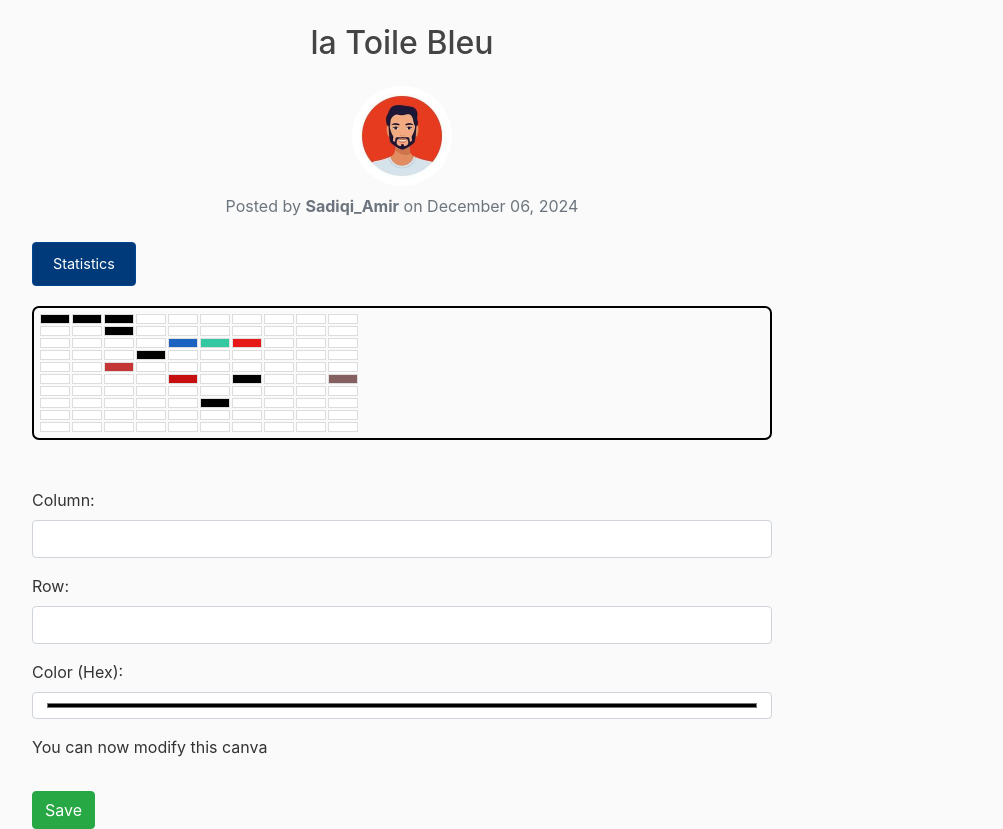
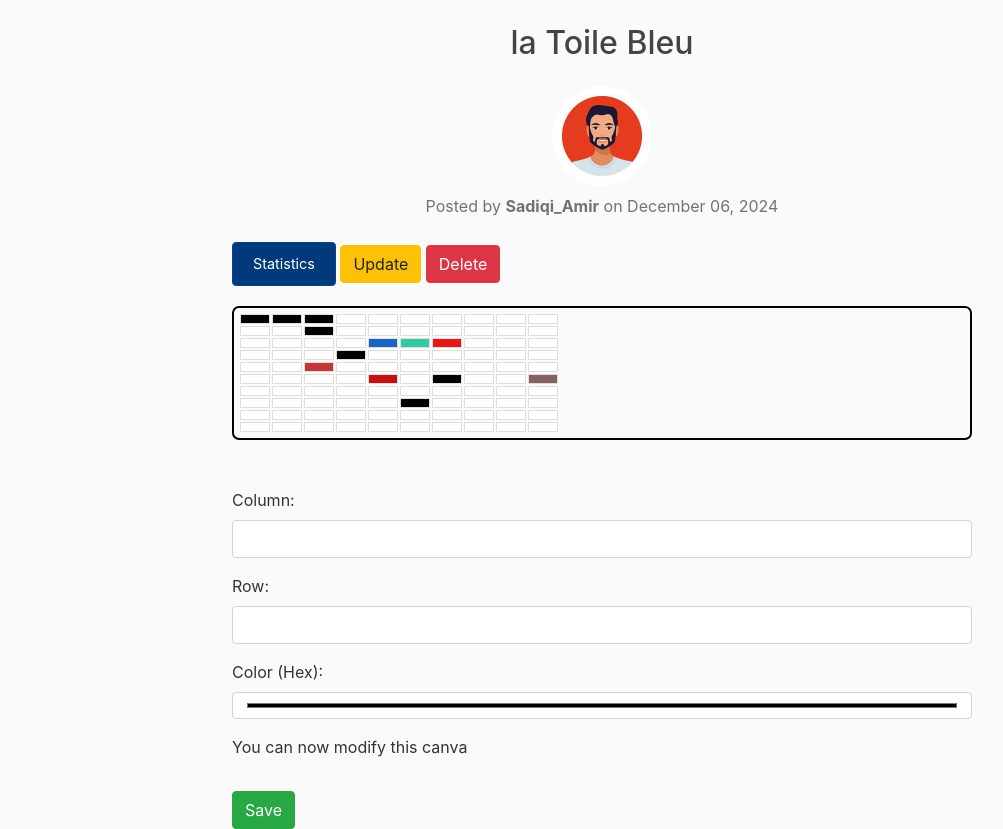
Before and after one commit to asadiqi/Web_Q3_HelbPlace, a Django app: page /canva/25/ in a window 1280 px wide. Shown: the part 56-885 px from the top of the page, without its empty margins (38-1041 px from the left). Run offline with Django 5.2, Linux system fonts and the light colour scheme; a user stored in the database is signed in; data comes from the database, SQL or seed files in the repository; both versions use the stored data as it was after the commit; some libraries are stand-ins or nearby versions.

Commit message:
ajout de button Update + Delete. contenu au centre

```diff
--- a/django_project/blog/models.py
+++ b/django_project/blog/models.py
@@ -25,6 +25,9 @@ class Canva(models.Model):
     def get_absolute_url(self):
         return reverse('canva-detail', kwargs={'pk': self.pk})
 
+    def delete(self, *args, **kwargs):
+        self.pixels.all().delete()  # Delete associated pixels
+        super().delete(*args, **kwargs)
 
 class Pixel(models.Model):
     canva = models.ForeignKey(Canva, on_delete=models.CASCADE, related_name='pixels')
--- a/django_project/blog/templates/blog/base.html
+++ b/django_project/blog/templates/blog/base.html
@@ -45,7 +45,7 @@
     </header>
 
     <main role="main" class="container">
-        <div class="row">
+        <div class="row justify-content-center">
             <div class="col-md-8">
                 {% if messages %}
                     {% for message in messages %}
--- a/django_project/blog/templates/blog/canva_detail.html
+++ b/django_project/blog/templates/blog/canva_detail.html
@@ -11,6 +11,12 @@
 
     <div class="statistic-button">
         <a href="{% url 'blog-statistic' %}?canva_id={{ canva.id }}" class="btn btn-primary">Statistics</a>
+    {% if canva.author.id == user.id %} <!-- Vérifie si l'utilisateur actuel est le créateur du canva -->
+
+        <a href="{% url 'canva-update' pk=canva.pk %}" class="btn btn-warning">Update</a>
+        <a href="{% url 'canva-delete' pk=canva.pk %}" class="btn btn-danger">Delete</a>
+    {% endif %}
+
     </div>
 
     <div class="canvas-grid">
--- a/django_project/blog/views.py
+++ b/django_project/blog/views.py
@@ -1,3 +1,4 @@
+from tkinter import Canvas
 from django.shortcuts import render, get_object_or_404
 from django.contrib.auth.mixins import LoginRequiredMixin, UserPassesTestMixin
 from django.views.generic import ListView, DetailView, CreateView, UpdateView, DeleteView
@@ -154,6 +155,23 @@ class CanvaDeleteView(LoginRequiredMixin, UserPassesTestMixin, DeleteView):
     def test_func(self):
         return self.request.user == self.get_object().author
 
+def canva_detail(request, canva_id):
+    canva = get_object_or_404(Canvas, id=canva_id)
+    user = request.user
+
+    # Vérifie si l'utilisateur actuel est le créateur du canva
+    is_creator = canva.author.id == user.id
+
+    context = {
+        'canva': canva,
+        'is_creator': is_creator,
+        # Autres contextes...
+    }
+
+    return render(request, 'canva/canva_detail.html', context)
+
+
+
 
 # Statistics view
 def statistic(request):
--- a/django_project/django_project/settings.py
+++ b/django_project/django_project/settings.py
@@ -12,6 +12,8 @@ https://docs.djangoproject.com/en/5.1/ref/settings/
 
 import os
 from pathlib import Path
+
+import matplotlib
 
 # Build paths inside the project like this: BASE_DIR / 'subdir'.
 BASE_DIR = Path(__file__).resolve().parent.parent
@@ -127,6 +129,8 @@ MEDIA_ROOT =  os.path.join(BASE_DIR ,'media') # this is the directory where medi
 MEDIA_URL = '/media/' # this is the URL where media files will be accessible from the frontend
 DATA_UPLOAD_MAX_NUMBER_FIELDS = 100000  # For huge creation of canva
 
+# settings.py
+matplotlib.use('Agg')
 
 # Default primary key field type
 # https://docs.djangoproject.com/en/5.1/ref/settings/#default-auto-field
```
Also changed, not shown: django_project/db.sqlite3, django_project/media/profile_pics/alice.webp (added).
